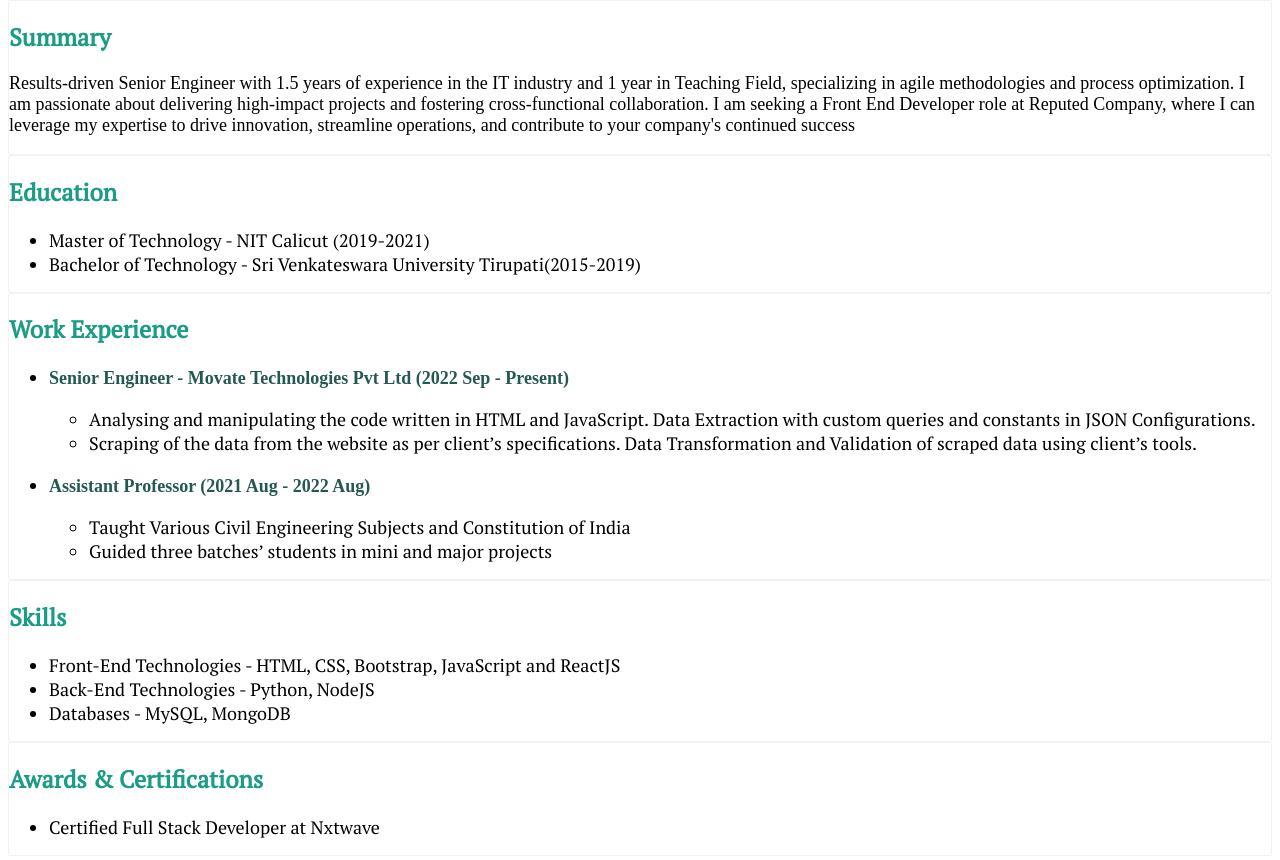
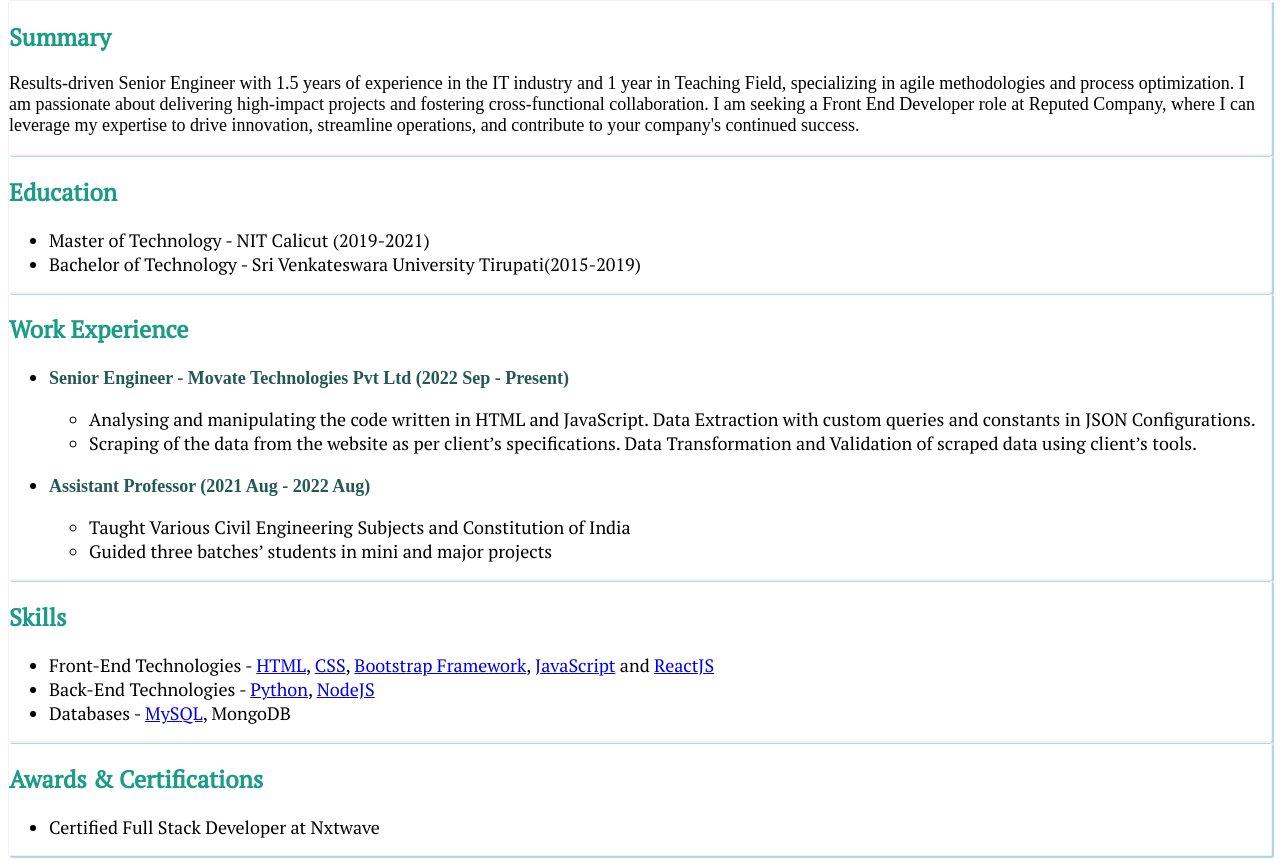
Before and after one commit to pakkirtalari/My-Resume, a plain HTML site: page index.html in a window 1280 px wide. Shown: the part 290-1150 px from the top of the page. Drawn offline with Linux system fonts and the light colour scheme.

Commit message:
Add files via upload

```diff
--- a/index.html
+++ b/index.html
@@ -16,11 +16,13 @@
 
     <div class="summary">
         <h2>Summary</h2>
-        <p>Results-driven Senior Engineer with 1.5 years of experience in the IT industry and 1 year in Teaching Field,
+        <p>
+            Results-driven Senior Engineer with 1.5 years of experience in the IT industry and 1 year in Teaching Field,
             specializing in agile methodologies and process optimization.
             I am passionate about delivering high-impact projects and fostering cross-functional collaboration.
             I am seeking a Front End Developer role at Reputed Company,
-            where I can leverage my expertise to drive innovation, streamline operations, and contribute to your company's continued success</p>
+            where I can leverage my expertise to drive innovation, streamline operations, and contribute to your company's continued success.
+        </p>
     </div>
     <div class="summary">
         <h2>Education</h2>
@@ -55,9 +57,9 @@
     <div class="summary">
         <h2>Skills</h2>
         <ul>
-            <li>Front-End Technologies - HTML, CSS, Bootstrap, JavaScript and ReactJS</li>
-            <li>Back-End Technologies - Python, NodeJS</li>
-            <li>Databases - MySQL, MongoDB</li>
+            <li>Front-End Technologies - <a href="https://certificates.ccbp.in/intensive/static-website?id=JGQZKPLESR">HTML</a>, <a href="https://certificates.ccbp.in/intensive/static-website?id=JGQZKPLESR">CSS</a>, <a href="https://certificates.ccbp.in/intensive/responsive-website?id=TCOTHRVJUK">Bootstrap Framework</a>, <a href="https://certificates.ccbp.in/intensive/javascript-essentials?id=TQJDXEZMDQ">JavaScript</a> and <a href="https://certificates.ccbp.in/intensive/react-js?id=FUSXJJPJZK">ReactJS</a></li>
+            <li>Back-End Technologies - <a href="https://certificates.ccbp.in/intensive/programming-foundations?id=RUPZOQJNNO">Python</a>, <a href="https://certificates.ccbp.in/intensive/node-js?id=MGHLGGOBZV">NodeJS</a></li>
+            <li>Databases - <a href="https://certificates.ccbp.in/intensive/introduction-to-databases?id=SBXONRJSMA">MySQL</a>, MongoDB</li>
         </ul>
     </div>
 
--- a/style.css
+++ b/style.css
@@ -18,6 +18,7 @@ h2{
     border: 1px solid #F6F1F1;
     border-radius: 2px;
     box-shadow: #F6F1F1;
+    box-shadow: 2px 2px lightblue;
 }
 *{
     font-family: "PT Serif";
@@ -33,5 +34,5 @@ h3{
     color: #245953;
 }
 a:hover{
-    color: #B0DAFF;
+    color: firebrick;
 }
```
